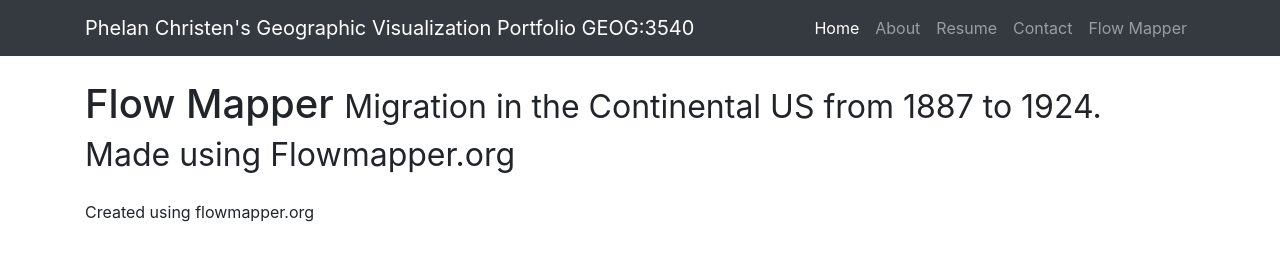
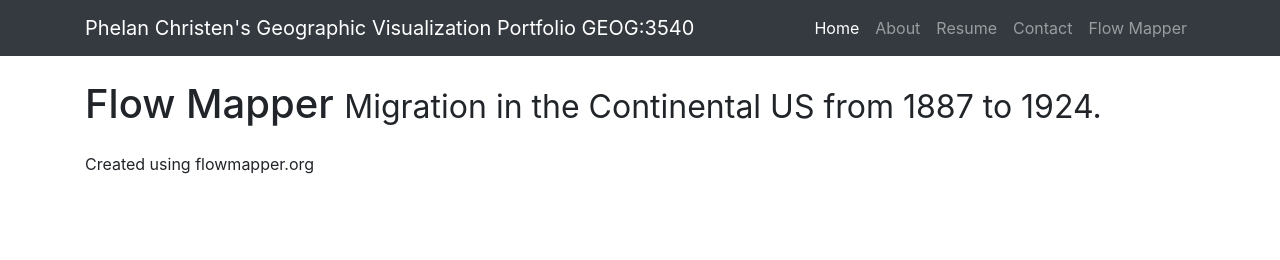
Before and after one commit to geog3540/pchristen, a website: page flowmapper.html in a window 1280 px wide. Drawn offline with Linux system fonts and the light colour scheme.

Commit message:
Update flowmapper.html

```diff
--- a/flowmapper.html
+++ b/flowmapper.html
@@ -55,6 +55,6 @@
 
      <!-- Page Heading -->
      <h1 class="my-4">Flow Mapper
-       <small>Migration in the Continental US from 1887 to 1924. Made using Flowmapper.org</small>
+       <small>Migration in the Continental US from 1887 to 1924.</small>
      </h1>
      <p1>Created using flowmapper.org</p1>
```
